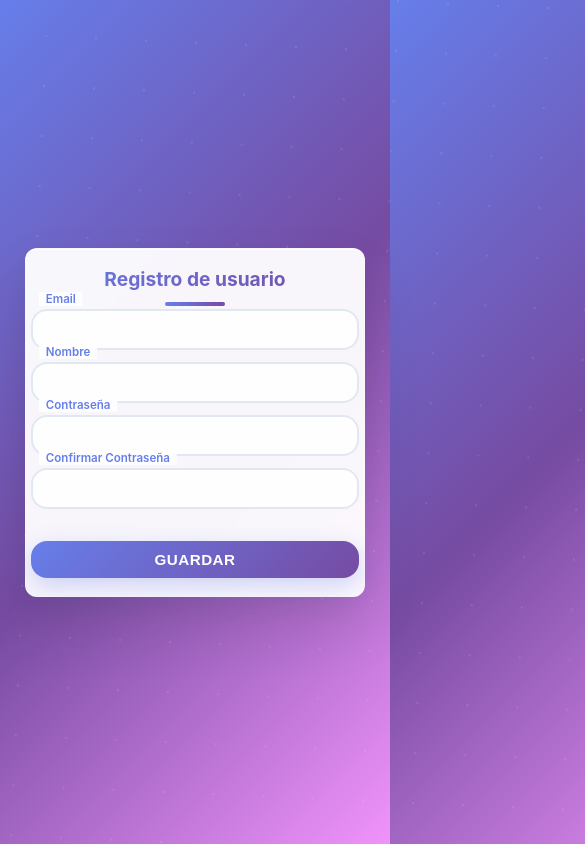
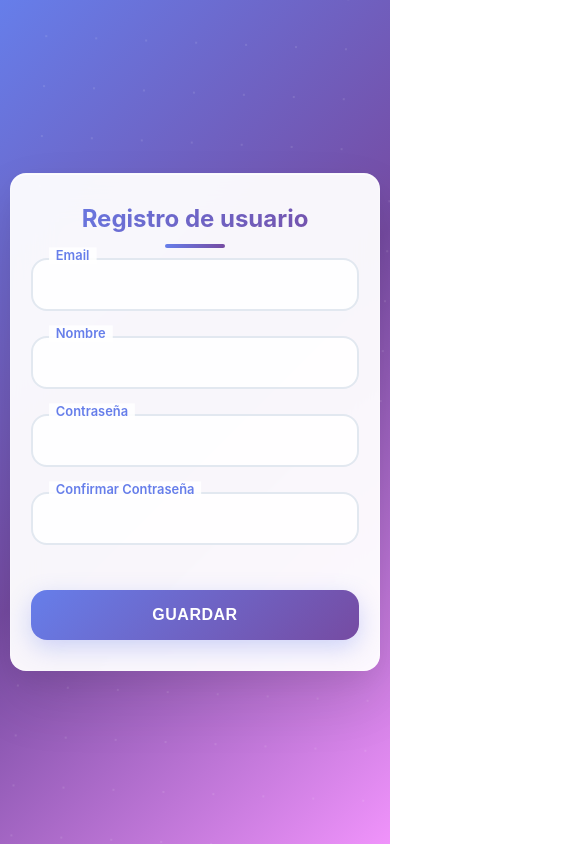
Before and after one commit to Samuelbriones/Taller_1_web, a plain HTML site: page index.html in a window 390 px wide. Shown: the top 844 px of the page, 585 px wide, since content can reach past the window. Drawn offline with Linux system fonts and the light colour scheme.

Commit message:
Responsive fix

```diff
--- a/style.css
+++ b/style.css
@@ -7,7 +7,11 @@
 body {
     font-family: 'Inter', 'Segoe UI', Tahoma, Geneva, Verdana, sans-serif;
     background: linear-gradient(135deg, #667eea 0%, #764ba2 50%, #f093fb 100%);
+    background-attachment: fixed;
+    background-repeat: no-repeat;
+    background-size: cover;
     min-height: 100vh;
+    height: 100%;
     display: flex;
     align-items: center;
     justify-content: center;
@@ -186,75 +190,56 @@ body::before {
 .input:valid + .label { color: #48bb78; }
 
 @media (max-width: 768px) {
+    html, body {
+        background-attachment: scroll;
+    }
+    body {
+        padding: 15px;
+        overflow-x: hidden;
+    }
     .signupFrm {
-        max-width: 98vw;
-        padding: 30px 10px;
-        min-width: 0;
-        box-sizing: border-box;
+        max-width: 100%;
+        padding: 35px 25px;
+        border-radius: 20px;
+    }
+    .title {
+        font-size: 1.8rem;
+        margin-bottom: 30px;
+    }
+}
+
+@media (max-width: 480px) {
+    html, body {
+        background-attachment: scroll;
+        overflow-x: hidden;
+    }
+    body {
+        padding: 10px;
+        min-height: 100vh;
+        background-size: 100% 100%;
+    }
+    .signupFrm {
+        padding: 30px 20px;
+        border-radius: 16px;
     }
     .title {
         font-size: 1.5rem;
         margin-bottom: 25px;
     }
     .input {
-        font-size: 1rem;
-        padding: 14px 10px;
-    }
-    .inputContainer {
-        margin-bottom: 18px;
-    }
-    .submitBtn {
-        padding: 14px;
-        font-size: 1rem;
-    }
-}
-
-@media (max-width: 480px) {
-    .signupFrm {
-        padding: 18px 5px;
-        margin: 5px;
-        border-radius: 12px;
-        min-width: 0;
-    }
-    .title {
-        font-size: 1.2rem;
-        margin-bottom: 18px;
-    }
-    .input {
-        padding: 10px 8px;
+        padding: 16px 18px;
         font-size: 0.95rem;
     }
     .label {
-        font-size: 0.85rem;
-        top: 10px;
-        left: 8px;
+        font-size: 0.95rem;
+        top: 16px;
+        left: 18px;
     }
     .submitBtn {
-        padding: 10px;
-        font-size: 0.95rem;
+        padding: 16px;
+        font-size: 1rem;
     }
     .inputContainer {
-        margin-bottom: 12px;
+        margin-bottom: 25px;
     }
 }
-
-@media (max-width: 360px) {
-    .signupFrm {
-        padding: 10px 2px;
-        border-radius: 8px;
-    }
-    .title {
-        font-size: 1rem;
-    }
-    .input {
-        font-size: 0.85rem;
-        padding: 8px 4px;
-    }
-    .submitBtn {
-        font-size: 0.85rem;
-        padding: 8px;
-    }
-    .inputContainer {
-        margin-bottom: 8px;
-    }
-}
```
